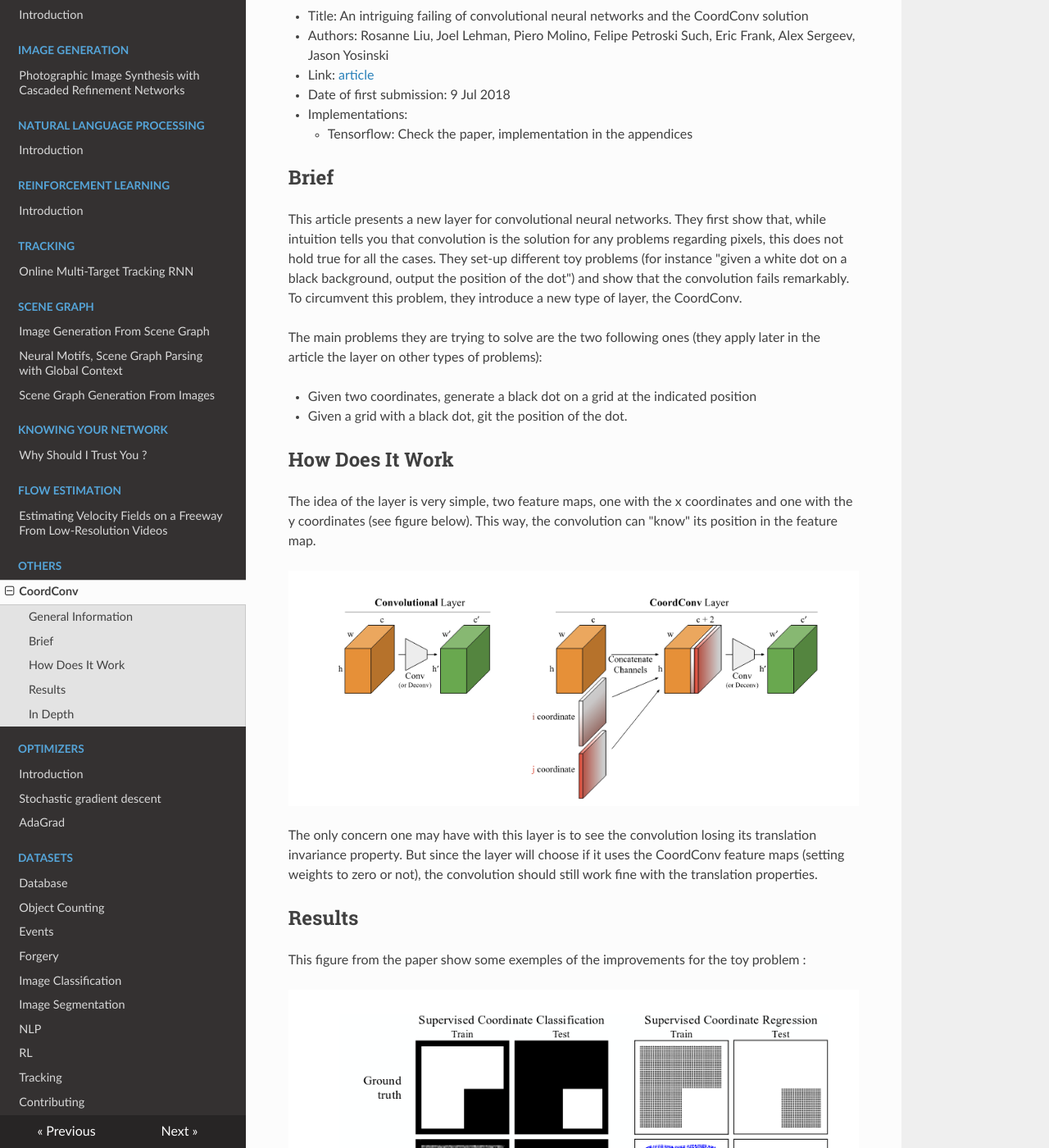
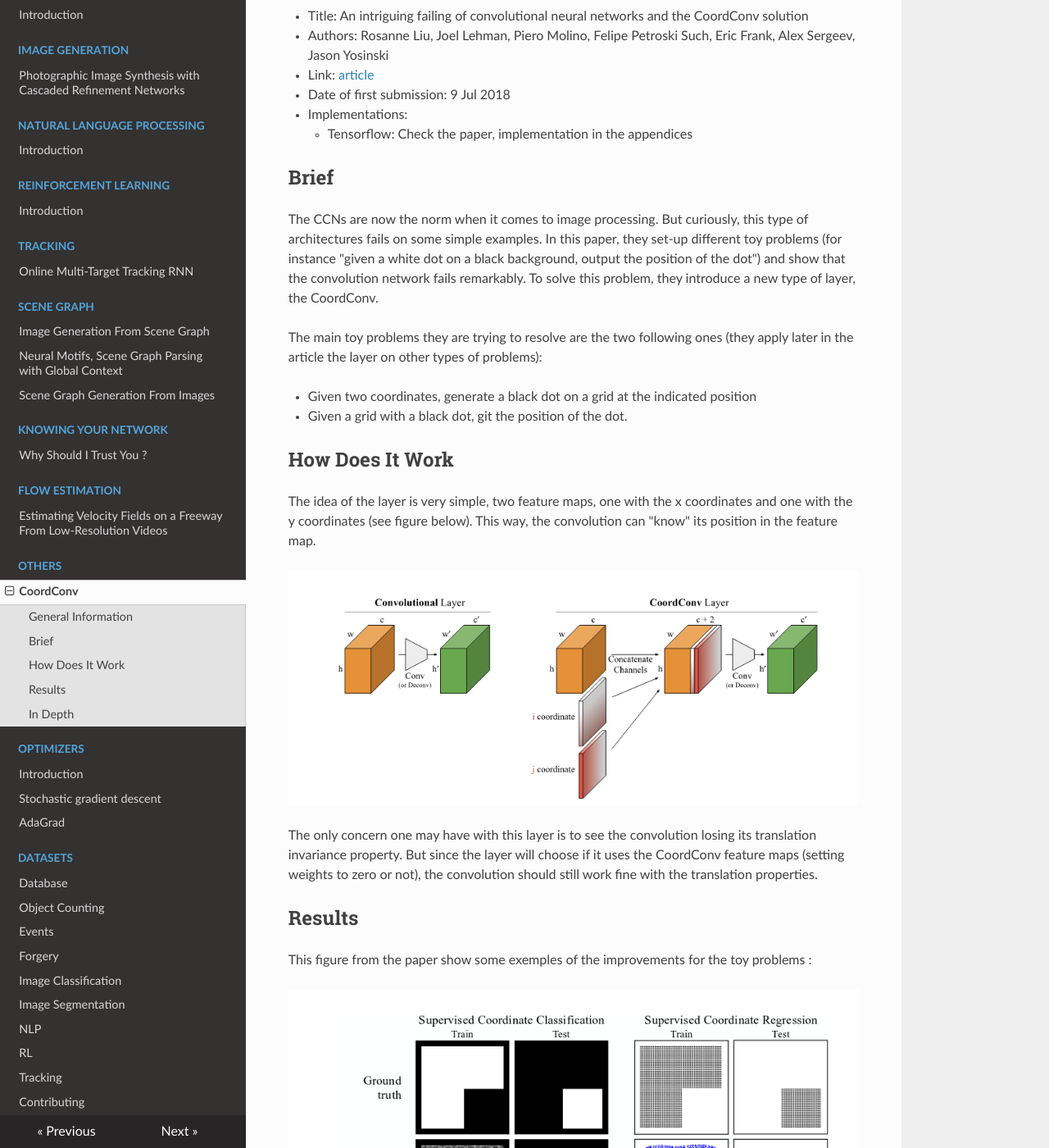
Before and after one commit to D3lt4lph4/papers, an MkDocs documentation site: the page built from docs/others/coordconv.md, in a window 1280 px wide and 1400 px high, scrolled down 256 px. Shown: the whole window at 82% size. Built offline with MkDocs 1.6.1, drawn with Linux system fonts in a browser that asks for light colours; nearby versions of some CDN libraries; old or Windows-style settings are respelled for this version of MkDocs; some of the changed text lies outside the part shown.

Commit message:
correction

```diff
--- a/docs/others/coordconv.md
+++ b/docs/others/coordconv.md
@@ -13,11 +13,9 @@ _last modified : 13-06-2019_
 
 ## Brief
 
+The CCNs are now the norm when it comes to image processing. But curiously, this type of architectures fails on some simple examples. In this paper, they set-up different toy problems (for instance "given a white dot on a black background, output the position of the dot") and show that the convolution network fails remarkably. To solve this problem, they introduce a new type of layer, the CoordConv.
 
-
-This article presents a new layer for convolutional neural networks. They first show that, while intuition tells you that convolution is the solution for any problems regarding pixels, this does not hold true for all the cases. They set-up different toy problems (for instance "given a white dot on a black background, output the position of the dot") and show that the convolution fails remarkably. To circumvent this problem, they introduce a new type of layer, the CoordConv.
-
-The main problems they are trying to solve are the two following ones (they apply later in the article the layer on other types of problems):
+The main toy problems they are trying to resolve are the two following ones (they apply later in the article the layer on other types of problems):
 
 - Given two coordinates, generate a black dot on a grid at the indicated position
 - Given a grid with a black dot, git the position of the dot.
@@ -32,7 +30,7 @@ The only concern one may have with this layer is to see the convolution losing i
 
 ## Results
 
-This figure from the paper show some exemples of the improvements for the toy problem :
+This figure from the paper show some exemples of the improvements for the toy problems :
 
 ![Results](https://raw.githubusercontent.com/D3lt4lph4/papers/master/docs/images/others/coordconv/uber_coordconv_results.png "Results")
 
```
Also changed, not shown: other parts of docs/others/coordconv.md (+1 -1 lines).
